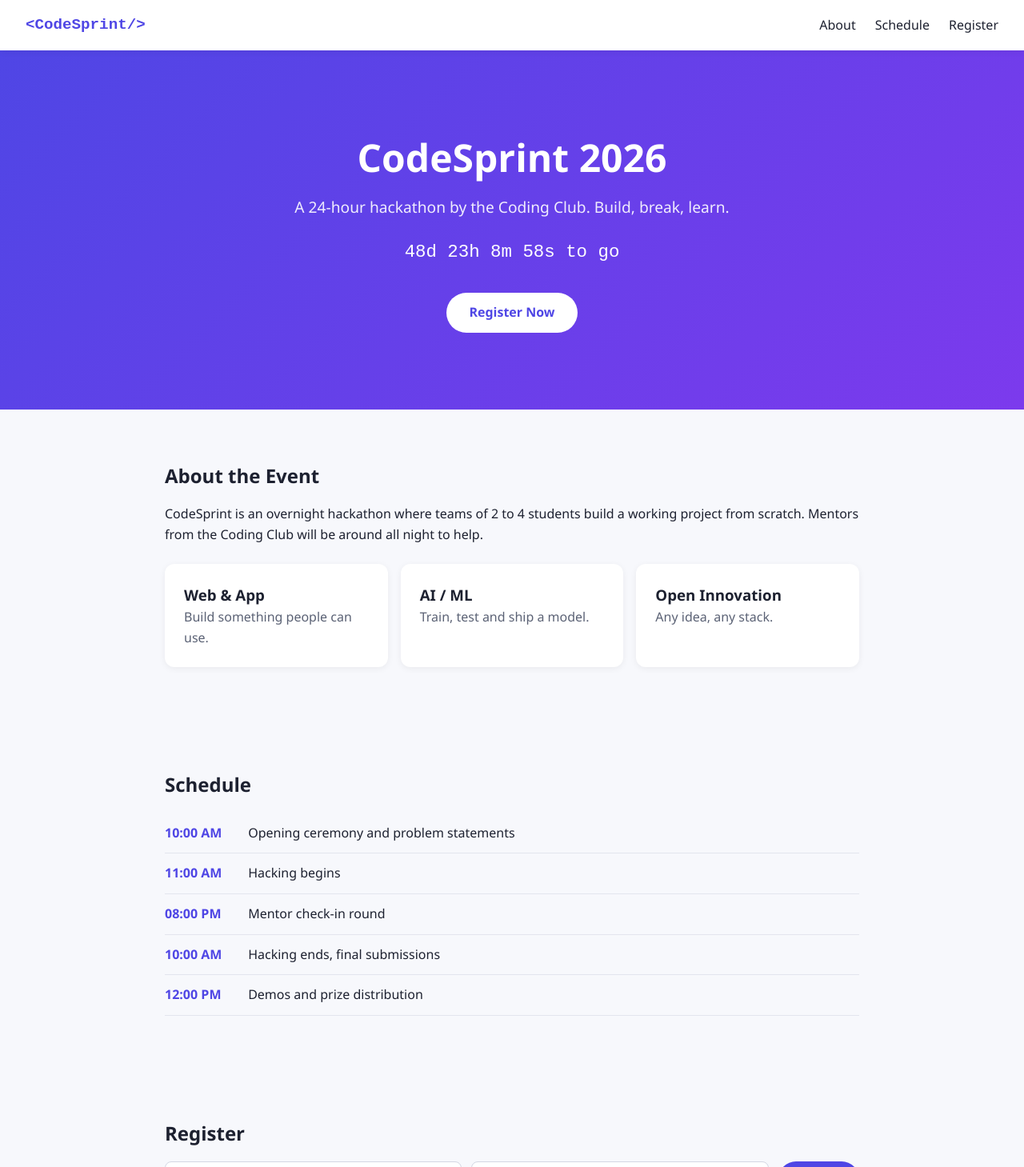
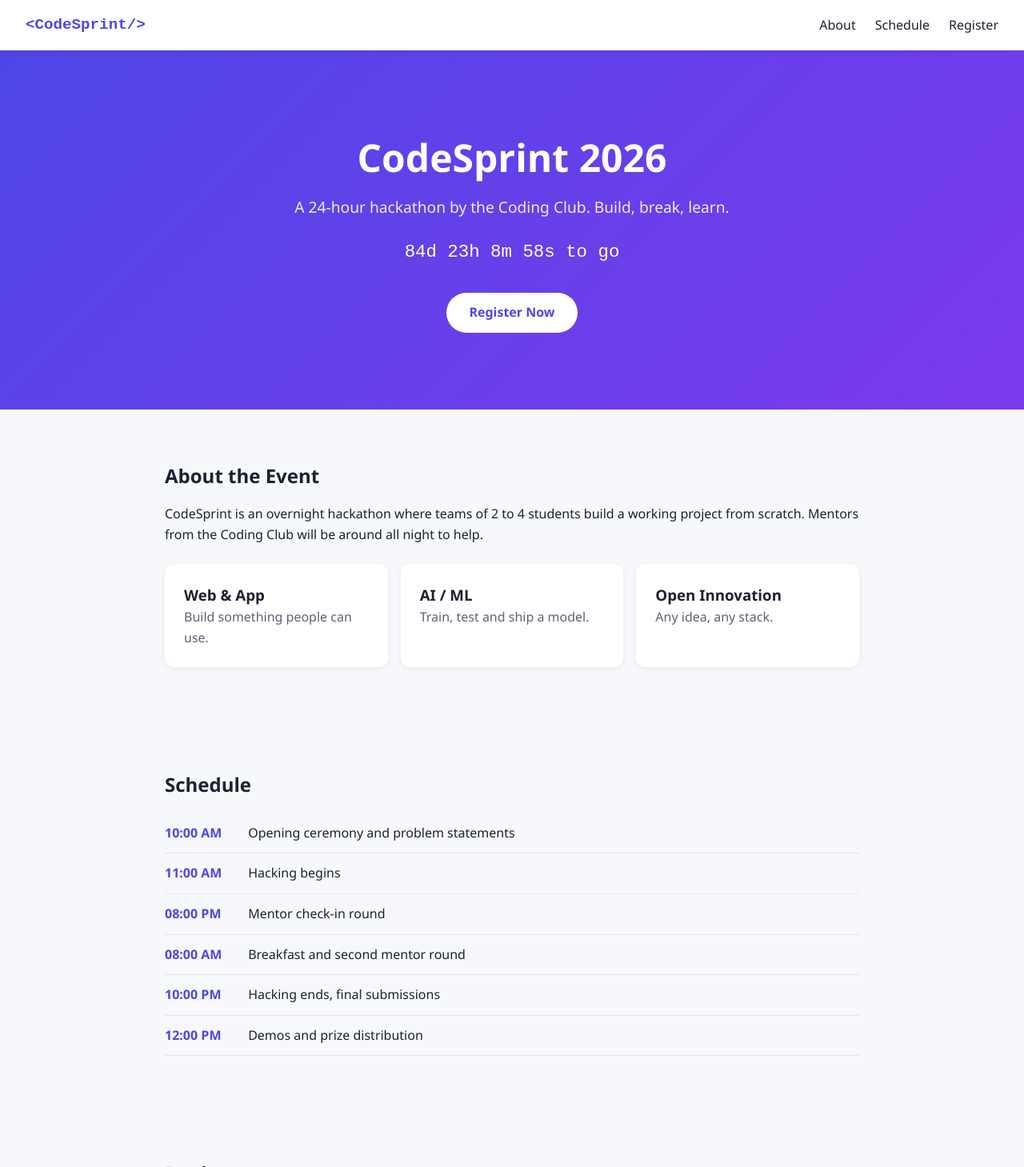
Before and after one commit to Akshita0210/codesprint-landing, a plain HTML site: page index.html in a window 1280 px wide. Shown: the top 1459 px of the page at 80% size. Drawn offline with Linux system fonts and the light colour scheme.

Commit message:
Update event date and schedule

```diff
--- a/index.html
+++ b/index.html
@@ -42,7 +42,8 @@
       <li><span>10:00 AM</span> Opening ceremony and problem statements</li>
       <li><span>11:00 AM</span> Hacking begins</li>
       <li><span>08:00 PM</span> Mentor check-in round</li>
-      <li><span>10:00 AM</span> Hacking ends, final submissions</li>
+      <li><span>08:00 AM</span> Breakfast and second mentor round</li>
+      <li><span>10:00 PM</span> Hacking ends, final submissions</li>
       <li><span>12:00 PM</span> Demos and prize distribution</li>
     </ul>
   </section>
--- a/script.js
+++ b/script.js
@@ -1,5 +1,5 @@
 // Event start date and time (India Standard Time)
-const EVENT_DATE = new Date("2027-01-15T10:00:00+05:30");
+const EVENT_DATE = new Date("2027-02-20T10:00:00+05:30");
 
 // ---------- Countdown timer ----------
 function updateCountdown() {
```
